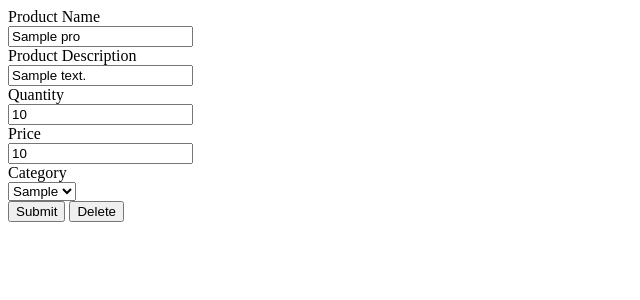
After one commit to Drkrai/crudProduct, a CodeIgniter 4 app: the page made by app/Views/editProduct.php in a window 1280 px wide. The commit adds this page. Shown: the top 300 px of the page, without its empty margins (0-640 px from the left). Run offline with PHP 8.4 and a stand-in for CodeIgniter, Linux system fonts and the light colour scheme; the template is opened without the code that fills it: most values are stand-ins (such as "Sample title", 1, 10 or a date in 2020); some libraries are stand-ins or nearby versions.

Commit message:
CodeIgniter

```diff
--- a/app/Config/Routes.php
+++ b/app/Config/Routes.php
@@ -12,3 +12,4 @@ $routes->get('/CategoryView', 'ProductController::homePage');
 $routes->get('/productView/(:any)', 'ProductController::showProduct/$1');
 $routes->get('/insertProduct', 'ProductController::showInsertProduct');
 $routes->post('/saveProduct', 'ProductController::insertProduct');
+$routes->get('/editProduct/(:any)', 'ProductController::edit/$1');
--- a/app/Views/ProductView.php
+++ b/app/Views/ProductView.php
@@ -10,7 +10,7 @@
     <table>
         <tr>
             <?php foreach ($pro as $prod): ?>
-            <li><a href="productView/<?= $prod['id'] ?>"><?= $prod['ProductName']?></a></li>
+            <li><a href="/editProduct/<?= $prod['id'] ?>"><?= $prod['ProductName']?></a></li>
             </tr>
         <?php endforeach;?>
     </table>
--- /dev/null
+++ b/app/Views/editProduct.php
@@ -0,0 +1,29 @@
+<!DOCTYPE html>
+<html lang="en">
+<head>
+    <meta charset="UTF-8">
+    <meta name="viewport" content="width=device-width, initial-scale=1.0">
+    <title>Document</title>
+</head>
+<body>
+    <form action="/saveaProduct" method="post">
+    <input type="hidden" name="id" value="<?=$pro['id'] ?>">
+    <label>Product Name</label><br>
+    <input type="text" name="ProductName" value="<?=$pro['ProductName'] ?>"><br>
+    <label>Product Description</label><br>
+    <input type="text" name="ProductDescription" value="<?=$pro['ProductDescription'] ?>"><br>
+    <label>Quantity</label><br>
+    <input type="number" name="ProductQuantity" value="<?=$pro['ProductQuantity'] ?>"><br>
+    <label>Price</label><br>
+    <input type="number" name="ProductPrice" value="<?=$pro['ProductPrice'] ?>"><br>
+    <label>Category</label><br>
+    <select name="ProductCategory"><br>
+    <?php foreach($prod as $category): ?>
+    <option value="<?= $category['id'] ?>"><?= $category['ProductCategory'] ?></option>
+    <?php endforeach; ?>
+    </select><br>
+    <a href="/CategoryView/"><input type="submit" name="" value="Submit"></a>
+    <a href="/CategoryView/"><input type="submit" name="" value="Delete"></a>
+    </form>
+</body>
+</html>
--- a/app/Views/insertProduct.php
+++ b/app/Views/insertProduct.php
@@ -19,10 +19,10 @@
     <label>Category</label><br>
     <select name="ProductCategory"><br>
     <?php foreach($pro as $category): ?>
-    <option value="<?= $category['id'] ?>"><?= $category['ProductCategory'] ?></option>
+    <option value="<?= $category['id'] ?>"><?= $category['ProductCategory']?></option>
     <?php endforeach; ?>
     </select><br>
-    <a href="/productView"><input type="submit" name="" value="ProductSaveForm"></a>
+    <a href="/CategoryView/"><input type="submit" name="" value="Save"></a>
     </form>
 </body>
 </html>
```
Also changed, not shown: app/Controllers/ProductController.php (+23 -2 lines), 1 other file.
